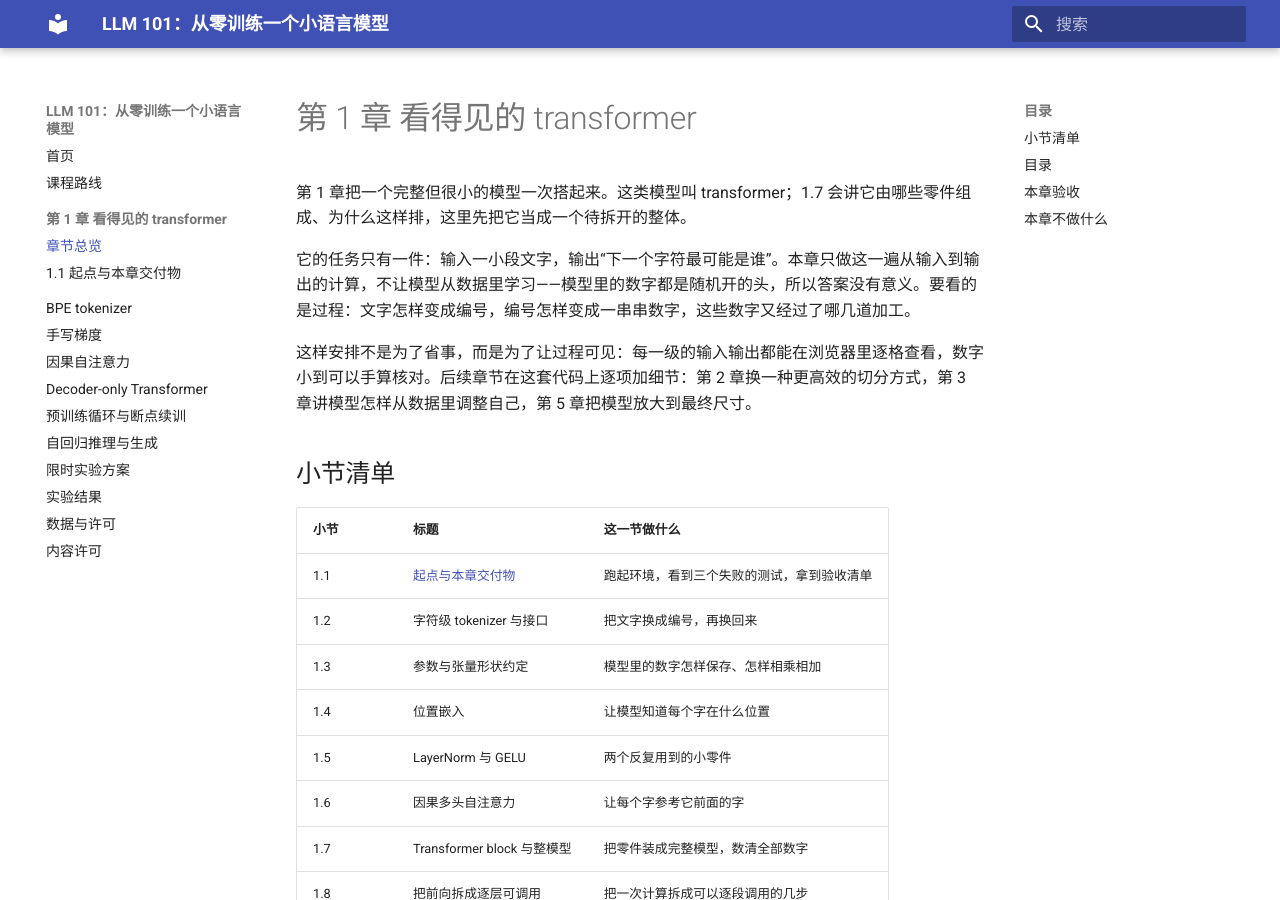
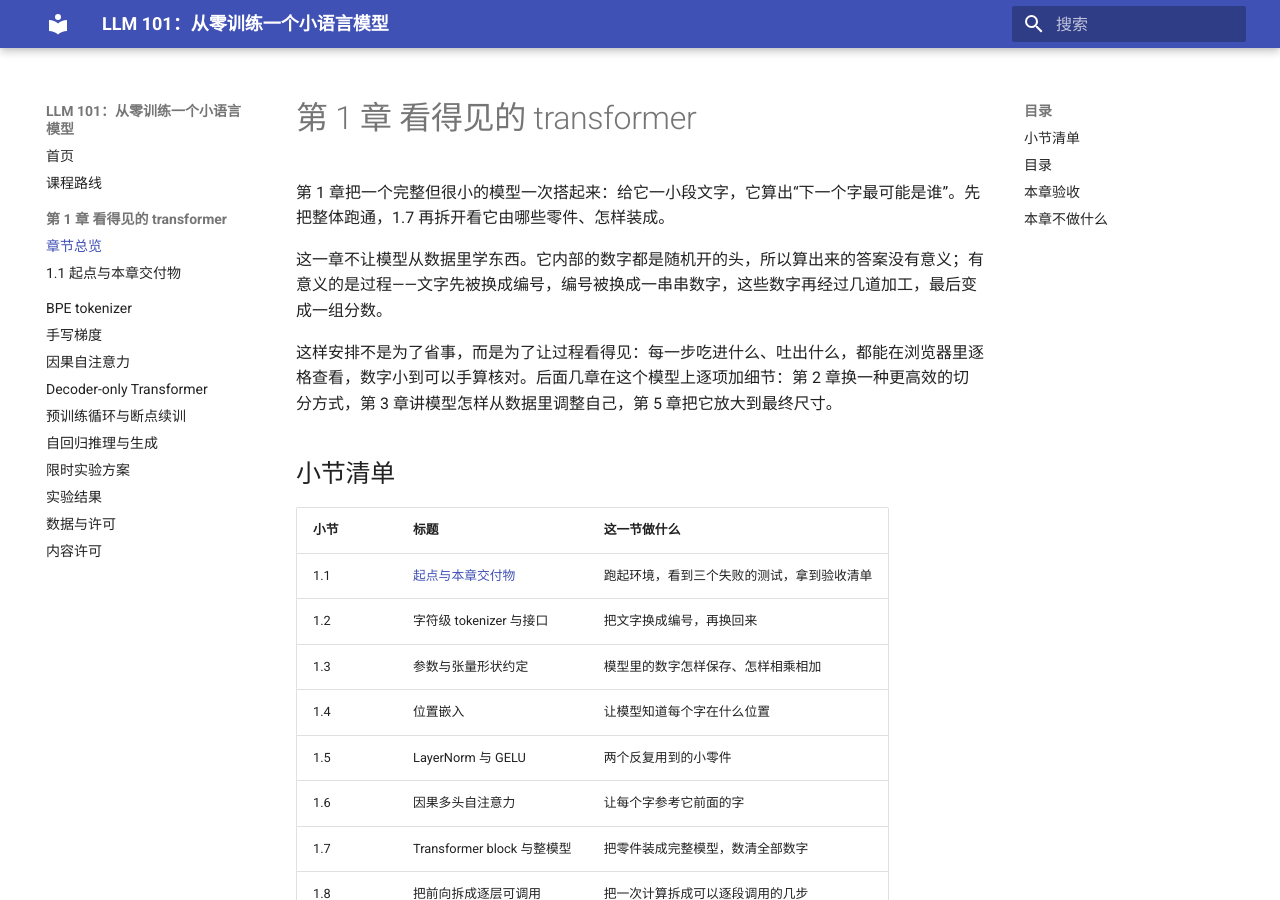
Before and after one commit to tigersoldier/llm-101, an MkDocs documentation site: the page built from docs/course/ch01/index.md, in a window 1280 px wide and 900 px high. Built offline with MkDocs 1.6.1 and Material for MkDocs 9.7.7, drawn with Linux system fonts in a browser that asks for light colours; some of the changed text lies outside the part shown.

Commit message:
Rewrite the chapter 1 overview body

```diff
--- a/docs/course/ch01/index.md
+++ b/docs/course/ch01/index.md
@@ -1,10 +1,10 @@
 # 第 1 章 看得见的 transformer
 
-第 1 章把一个完整但很小的模型一次搭起来。这类模型叫 transformer；1.7 会讲它由哪些零件组成、为什么这样排，这里先把它当成一个待拆开的整体。
+第 1 章把一个完整但很小的模型一次搭起来：给它一小段文字，它算出“下一个字最可能是谁”。先把整体跑通，1.7 再拆开看它由哪些零件、怎样装成。
 
-它的任务只有一件：输入一小段文字，输出“下一个字符最可能是谁”。本章只做这一遍从输入到输出的计算，不让模型从数据里学习——模型里的数字都是随机开的头，所以答案没有意义。要看的是过程：文字怎样变成编号，编号怎样变成一串串数字，这些数字又经过了哪几道加工。
+这一章不让模型从数据里学东西。它内部的数字都是随机开的头，所以算出来的答案没有意义；有意义的是过程——文字先被换成编号，编号被换成一串串数字，这些数字再经过几道加工，最后变成一组分数。
 
-这样安排不是为了省事，而是为了让过程可见：每一级的输入输出都能在浏览器里逐格查看，数字小到可以手算核对。后续章节在这套代码上逐项加细节：第 2 章换一种更高效的切分方式，第 3 章讲模型怎样从数据里调整自己，第 5 章把模型放大到最终尺寸。
+这样安排不是为了省事，而是为了让过程看得见：每一步吃进什么、吐出什么，都能在浏览器里逐格查看，数字小到可以手算核对。后面几章在这个模型上逐项加细节：第 2 章换一种更高效的切分方式，第 3 章讲模型怎样从数据里调整自己，第 5 章把它放大到最终尺寸。
 
 ## 小节清单
 
@@ -44,6 +44,6 @@ ch01/
 
 ## 本章不做什么
 
-- 不让模型从数据里学习（第 3 章起才讲），不训练，也不读真实文本数据；模型里的数字是随机开的头，输出没有意义。
-- 不换更高效的切分方式（第 2 章），不放大模型（第 5 章），也不做生成加速（后续章节）。
-- 前端不引入构建工具和第三方库，保持可直接阅读。
+- 不让模型从数据里学东西（第 3 章起才讲），也不读真实文本数据；模型里的数字是随机开的头，输出没有意义。
+- 不换更高效的切分方式（第 2 章），不放大模型（第 5 章），也不为速度做优化（后续章节）。
+- 网页部分不引入构建工具和第三方库，保持可直接阅读。
```
